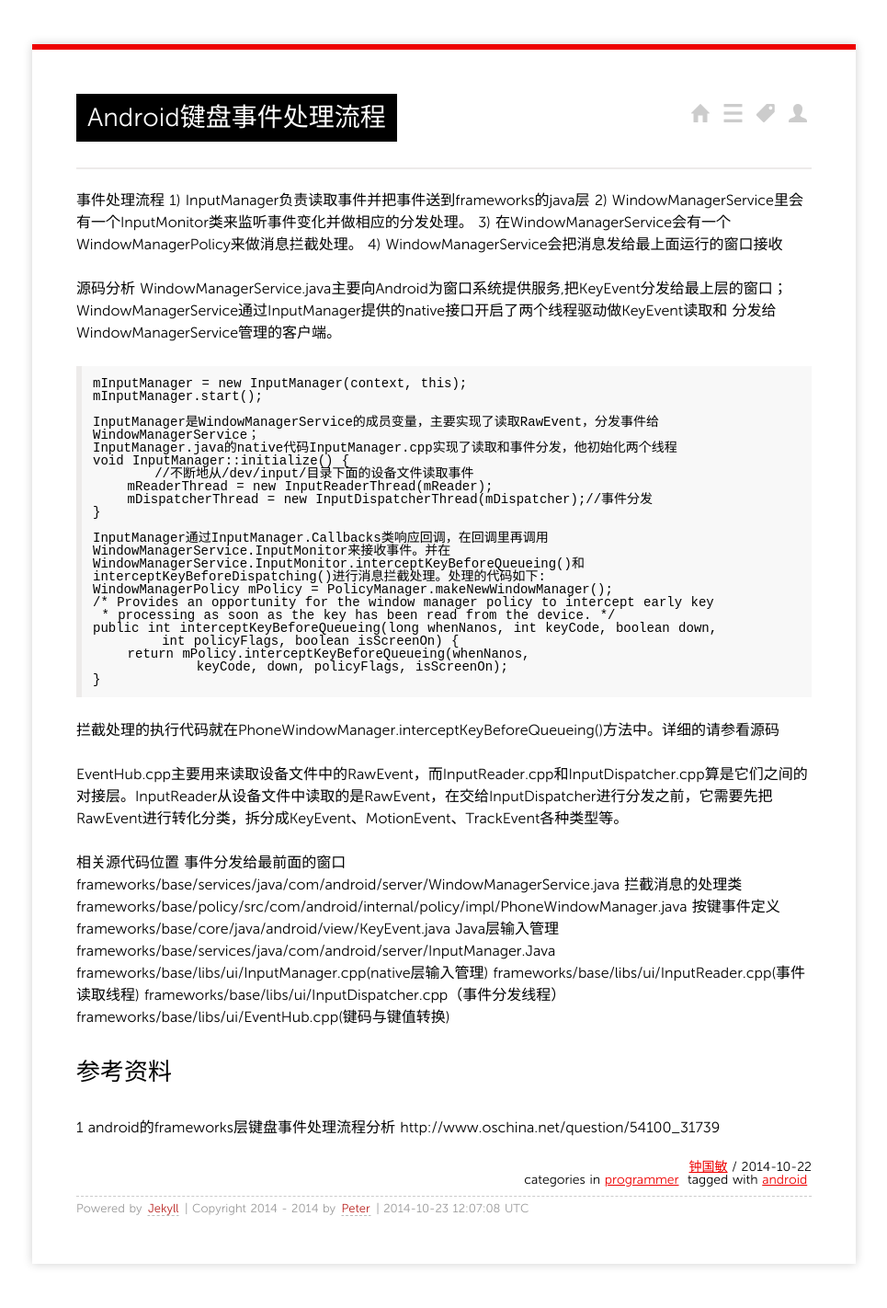
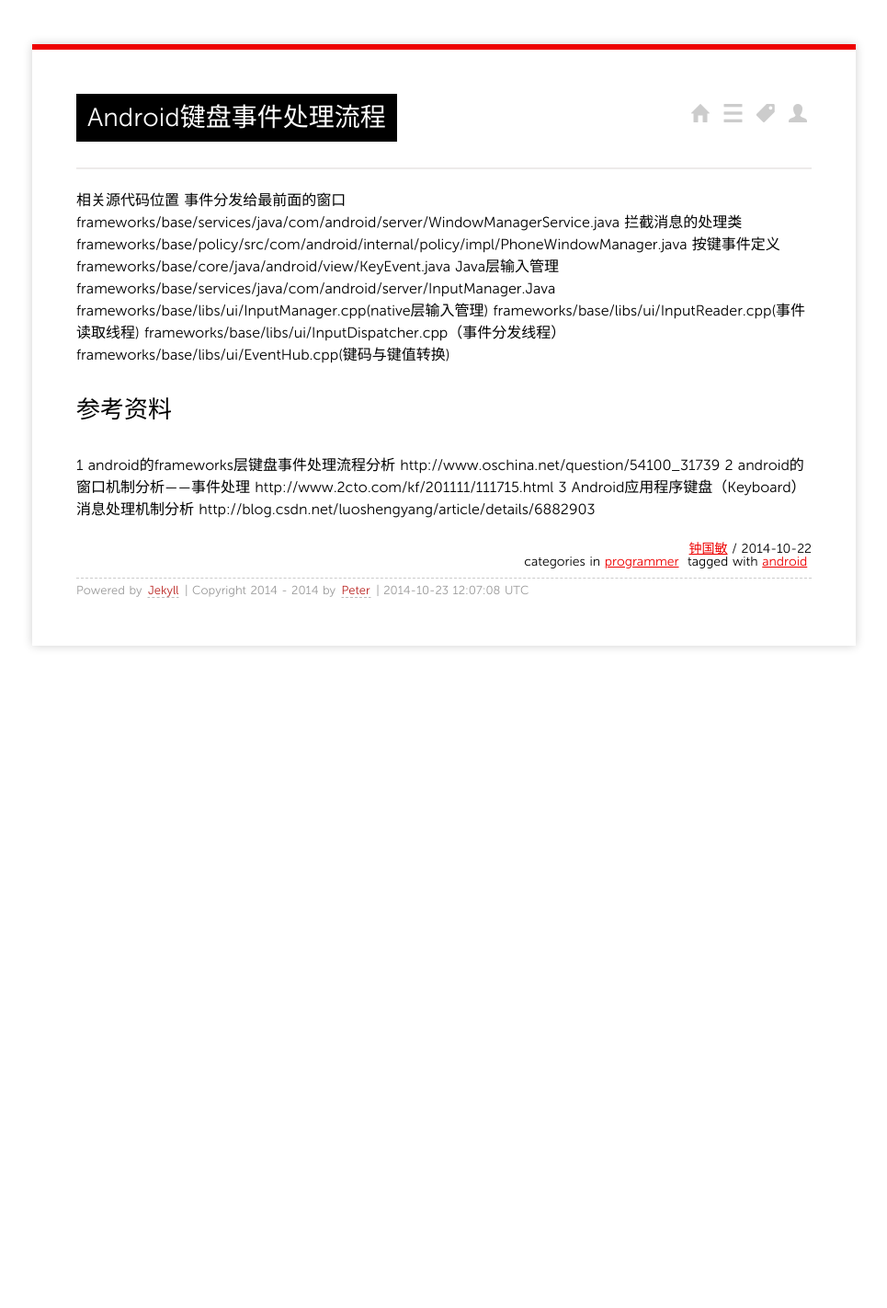
Before and after one commit to fengyr/blog, a Jekyll site: the page built from _posts/2014/2014-10-22-Android键盘事件处理流程.md, in a window 1280 px wide. Shown: the whole page at 92% size, without its empty margins (157-1122 px from the left). Built offline with Jekyll 4.4.1, drawn with Linux system fonts in a browser that asks for light colours; Markdown is read by kramdown in place of the engine named in the settings; after the commit the page ends 900 px from its top, so only the background shows below that.

Commit message:
Update 2014-10-22-Android键盘事件处理流程.md

```diff
--- a/_posts/2014/2014-10-22-Android键盘事件处理流程.md
+++ b/_posts/2014/2014-10-22-Android键盘事件处理流程.md
@@ -9,49 +9,7 @@ tags:
 
 
 
-事件处理流程
-1)	InputManager负责读取事件并把事件送到frameworks的java层
-2)	WindowManagerService里会有一个InputMonitor类来监听事件变化并做相应的分发处理。
-3)	在WindowManagerService会有一个WindowManagerPolicy来做消息拦截处理。
-4)	WindowManagerService会把消息发给最上面运行的窗口接收
 
-
-
-源码分析
-WindowManagerService.java主要向Android为窗口系统提供服务,把KeyEvent分发给最上层的窗口；
-WindowManagerService通过InputManager提供的native接口开启了两个线程驱动做KeyEvent读取和
-分发给WindowManagerService管理的客户端。
-
-
-	mInputManager = new InputManager(context, this);
-	mInputManager.start();
-
-	InputManager是WindowManagerService的成员变量，主要实现了读取RawEvent，分发事件给
-	WindowManagerService；
-	InputManager.java的native代码InputManager.cpp实现了读取和事件分发，他初始化两个线程
-	void InputManager::initialize() {
-		//不断地从/dev/input/目录下面的设备文件读取事件
-	    mReaderThread = new InputReaderThread(mReader);
-	    mDispatcherThread = new InputDispatcherThread(mDispatcher);//事件分发
-	}
-
-	InputManager通过InputManager.Callbacks类响应回调，在回调里再调用
-	WindowManagerService.InputMonitor来接收事件。并在
-	WindowManagerService.InputMonitor.interceptKeyBeforeQueueing()和
-	interceptKeyBeforeDispatching()进行消息拦截处理。处理的代码如下:
-	WindowManagerPolicy mPolicy = PolicyManager.makeNewWindowManager();
-    /* Provides an opportunity for the window manager policy to intercept early key
-     * processing as soon as the key has been read from the device. */
-    public int interceptKeyBeforeQueueing(long whenNanos, int keyCode, boolean down,
-            int policyFlags, boolean isScreenOn) {
-        return mPolicy.interceptKeyBeforeQueueing(whenNanos,
-                keyCode, down, policyFlags, isScreenOn);
-    }
-
-
-拦截处理的执行代码就在PhoneWindowManager.interceptKeyBeforeQueueing()方法中。详细的请参看源码
-
-EventHub.cpp主要用来读取设备文件中的RawEvent，而InputReader.cpp和InputDispatcher.cpp算是它们之间的对接层。InputReader从设备文件中读取的是RawEvent，在交给InputDispatcher进行分发之前，它需要先把 RawEvent进行转化分类，拆分成KeyEvent、MotionEvent、TrackEvent各种类型等。
 
 相关源代码位置
 事件分发给最前面的窗口
@@ -71,3 +29,7 @@ frameworks/base/libs/ui/EventHub.cpp(键码与键值转换)
 ##参考资料
 1	android的frameworks层键盘事件处理流程分析
 	http://www.oschina.net/question/54100_31739
+2	android的窗口机制分析------事件处理
+	http://www.2cto.com/kf/201111/111715.html
+3	Android应用程序键盘（Keyboard）消息处理机制分析
+	http://blog.csdn.net/luoshengyang/article/details/6882903
```
